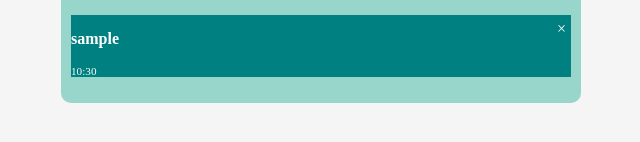
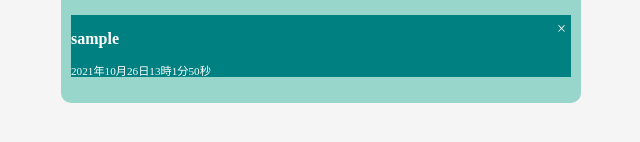
Before and after one commit to takiwaka/ReactPractice1, a React (Create React App) app: page / in a window 1280 px wide. Shown: the part 424-566 px from the top of the page, without its empty margins (319-959 px from the left). Built offline with nearby package versions, Linux system fonts and the light colour scheme.

Commit message:
タイムスタンプ実装

```diff
--- a/src/App.jsx
+++ b/src/App.jsx
@@ -4,7 +4,9 @@ import styled from "styled-components";
 export const App = () => {
   const [tweetText, setTweetText] = useState("");
   const [posetedText, setPostedText] = useState(["sample"]);
-  const [tweetTime, setTweetTime] = useState(["10:30"]);
+  const [tweetTime, setTweetTime] = useState([
+    "2021年10月26日13時1分50秒"
+  ]);
   const tweetCountJudge =
     tweetText.length === 0 || tweetText.length > 150;
 
@@ -84,7 +86,7 @@ export const App = () => {
                   {text}
                 </TimelineTextStyled>
                 <TimelinePostTimeStyled>
-                  {tweetTime}
+                  {tweetTime[index]}
                 </TimelinePostTimeStyled>
               </TimelineRowStyled>
             );
```
